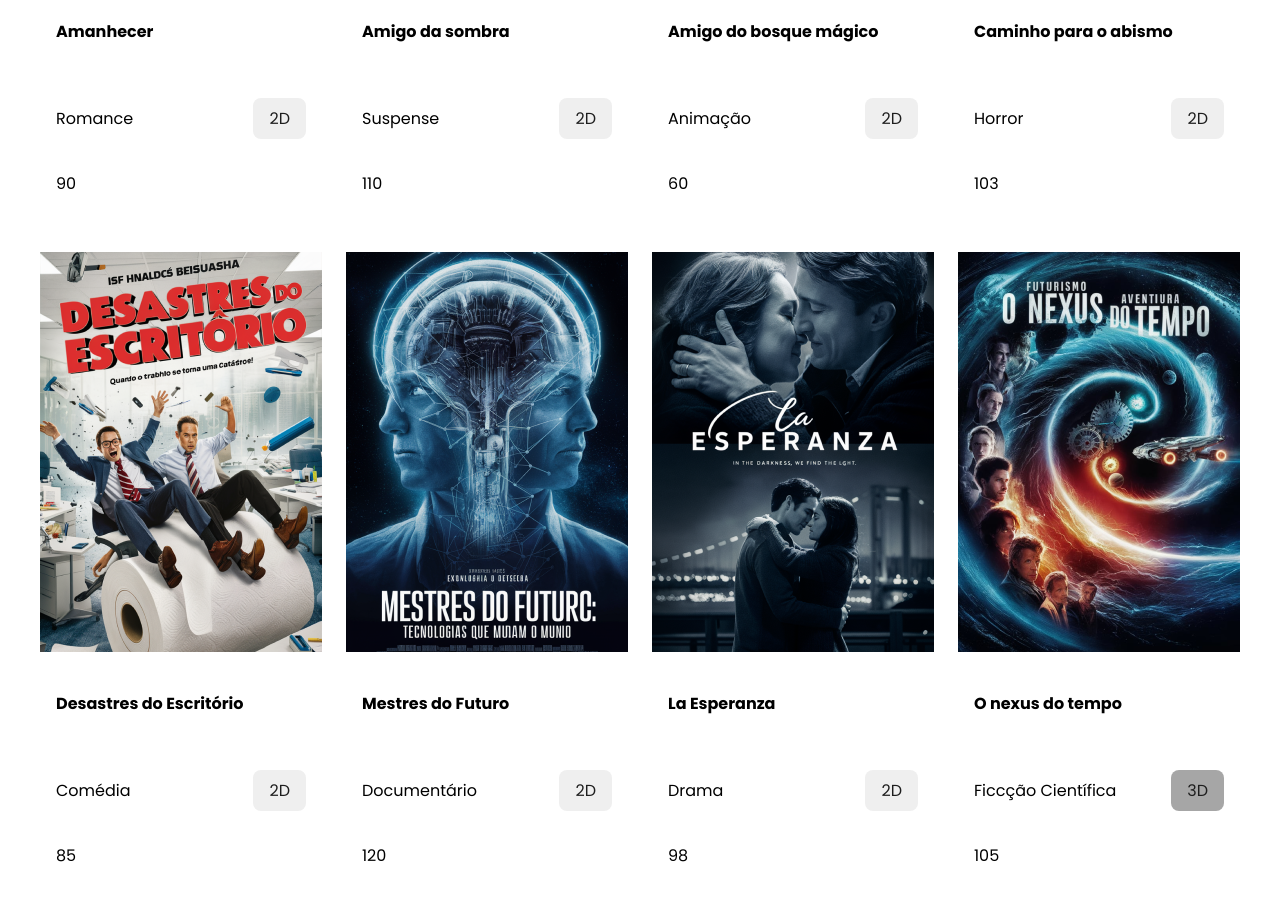
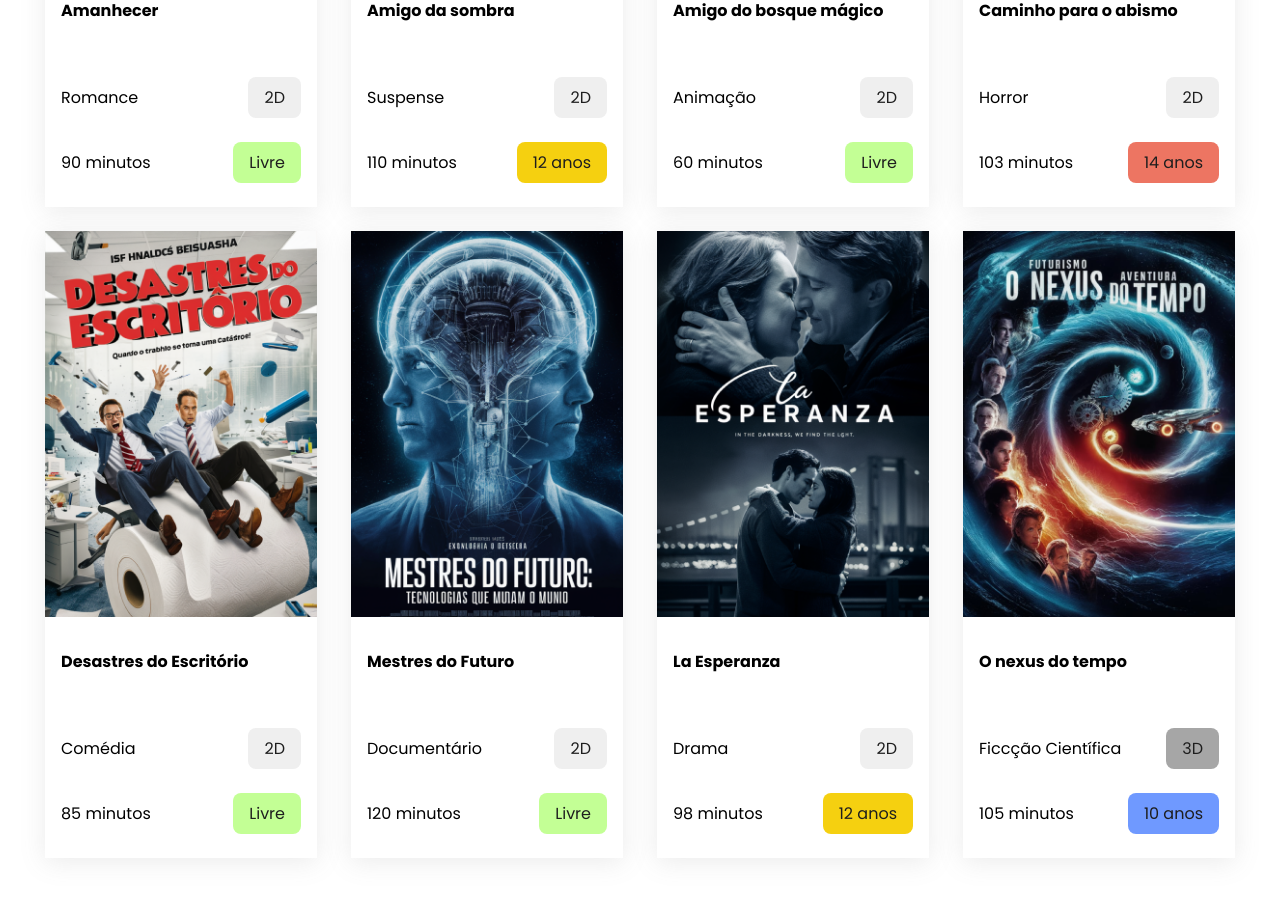
Before and after one commit to diogoberner/luz-e-cena, a React (Vite) app: page / in a window 1280 px wide. Shown: the part 1235-2136 px from the top of the page. Built offline with nearby package versions, Linux system fonts and the light colour scheme; a web font is replaced by a local one.

Commit message:
fix: update CardMovie component to use rating instead of censorship and improve Tag styles

```diff
--- a/src/components/CardMovie/index.tsx
+++ b/src/components/CardMovie/index.tsx
@@ -3,9 +3,9 @@ import Tag from "../Tag";
 import styles from "./CardMovie.module.css";
 
 const CardMovie = (props: Movie) => {
-  const { src, alt, title, genre, category, duration, censorship } = props;
+  const { src, alt, title, genre, category, duration, rating } = props;
   return (
-    <li>
+    <li className={styles.card}>
       <img src={src} alt={alt} />
       <div className={styles.container}>
         <h3>{title}</h3>
@@ -15,8 +15,8 @@ const CardMovie = (props: Movie) => {
             <Tag value={category} />
           </div>
           <div className={styles.line2}>
-            <p>{duration}</p>
-            <Tag value={censorship} />
+            <p>{`${duration} minutos`}</p>
+            <Tag value={rating} />
           </div>
         </div>
       </div>
--- a/src/components/Tag/index.tsx
+++ b/src/components/Tag/index.tsx
@@ -8,10 +8,10 @@ interface TagProps {
 
 const tagClass = {
   Livre: styles.free,
-  "10 Anos": styles.ten,
-  "12 Anos": styles.twelve,
-  "14 Anos": styles.fourteen,
-  "16 Anos": styles.sixteen,
+  "10 anos": styles.ten,
+  "12 anos": styles.twelve,
+  "14 anos": styles.fourteen,
+  "16 anos": styles.sixteen,
   "2D": styles.twoD,
   "3D": styles.threeD,
 };
```
